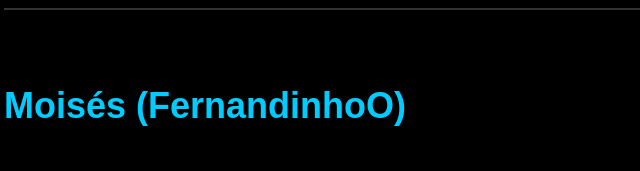
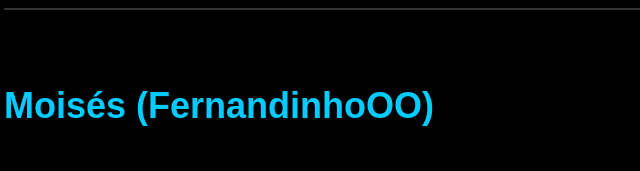
Before and after one commit to WeslleyDevFutura/cultohomens, a plain HTML site: page index.html in a window 1280 px wide. Shown: the part 177-348 px from the top of the page, 24-664 px from the left. Drawn offline with Linux system fonts and the light colour scheme.

Commit message:
index.html

```diff
--- a/index.html
+++ b/index.html
@@ -46,7 +46,7 @@
 
   <hr>
 
-  <h2>Moisés (FernandinhoO)</h2>
+  <h2>Moisés (FernandinhoOO)</h2>
   <p>Capotraste na Casa 1</p>
   <pre>
 Intro Dm 4 - F G
```
